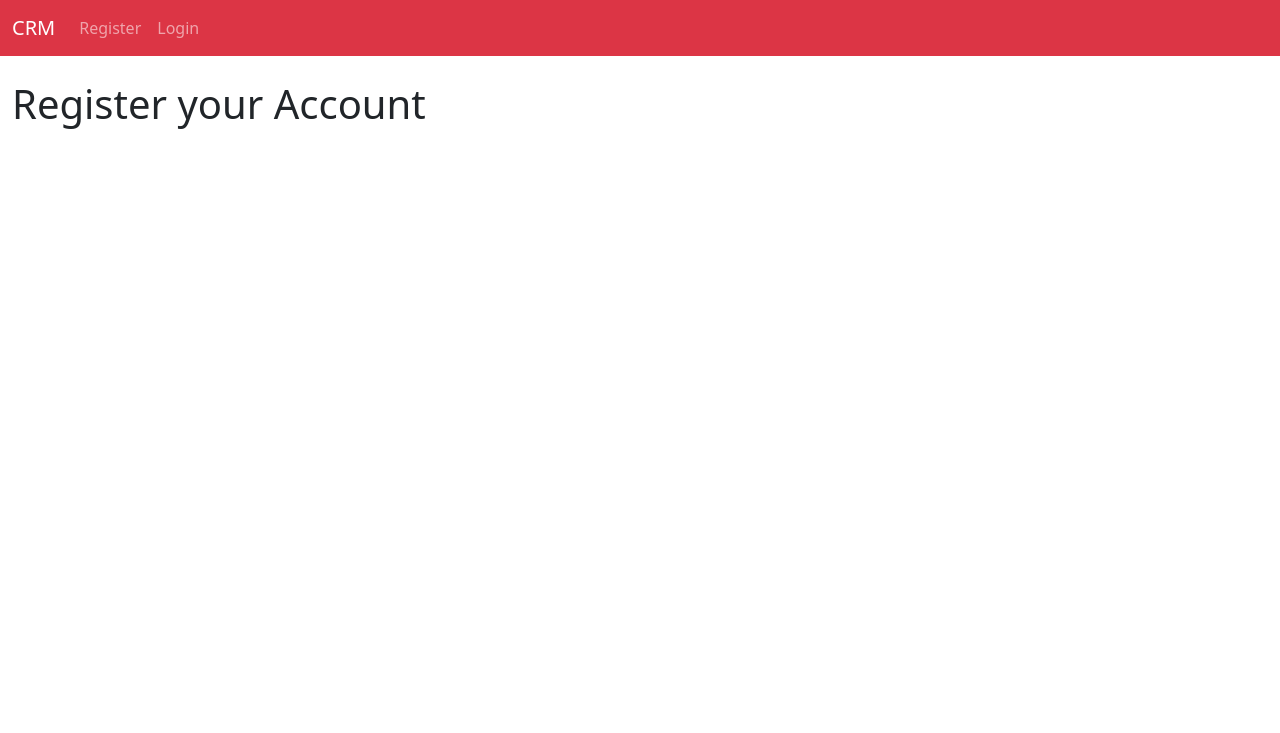
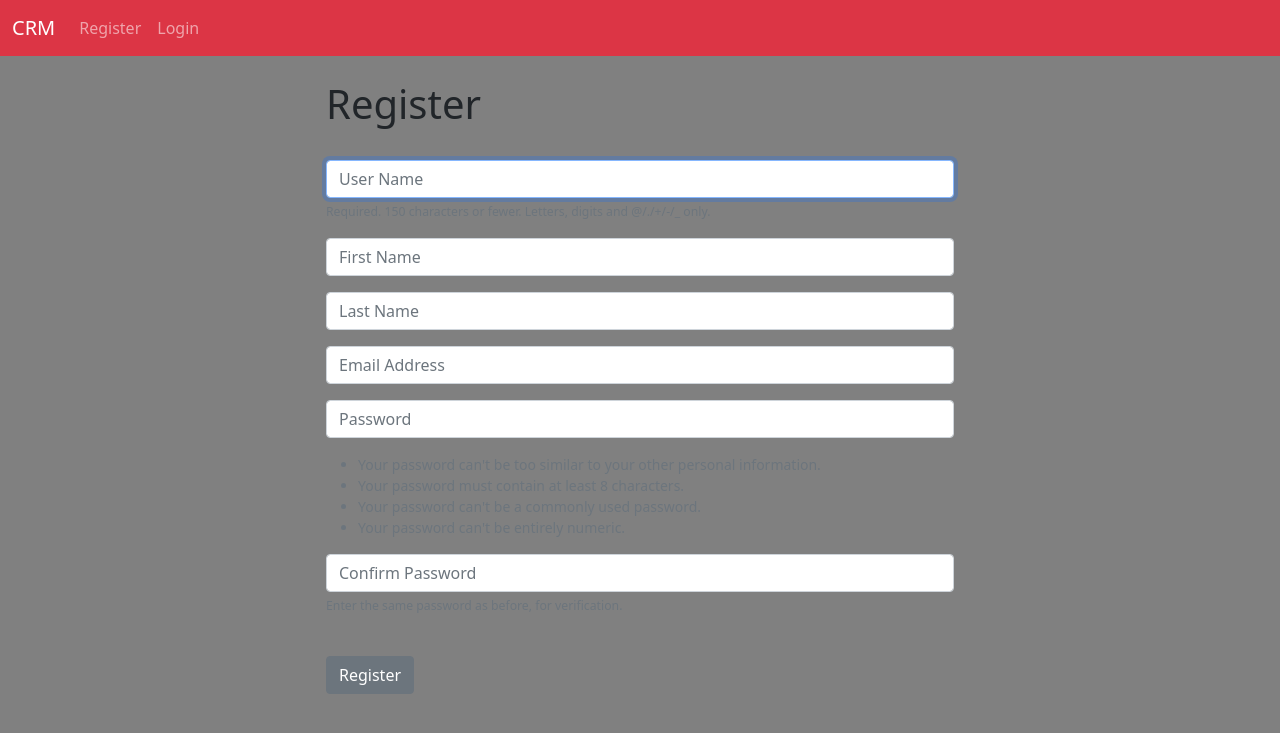
Before and after one commit to DeaaTH65/DCRM, a Django app: page /register/ in a window 1280 px wide. Shown: the top 733 px of the page. Run offline with Django 4.2, Linux system fonts and the light colour scheme.

Commit message:
User Registartion finished

```diff
--- a/dcrm/website/forms.py
+++ b/dcrm/website/forms.py
@@ -2,30 +2,32 @@ from django.contrib.auth.forms import UserCreationForm
 from django.contrib.auth.models import User
 from django import forms
 
+
 class SignUpForm(UserCreationForm):
-    email = forms.EmailField(label='', widget=forms.TextInput(attrs={'class':'form-control', 'placeholder': 'Email Address'}))
-    first_name = forms.CharField(label='', max_length=50, widget=forms.TextInput(attrs={'class':'form-control', 'placeholder': 'First Name'}))
-    last_name = forms.CharField(label='', max_length=50, widget=forms.TextInput(attrs={'class':'form-control', 'placeholder': 'Last Name'}))
-
-    class Meta:
-        model = User
-        fields = ('username', 'first_name', 'last_name', 'email', 'password1', 'password2')
+	email = forms.EmailField(label="", widget=forms.TextInput(attrs={'class':'form-control', 'placeholder':'Email Address'}))
+	first_name = forms.CharField(label="", max_length=100, widget=forms.TextInput(attrs={'class':'form-control', 'placeholder':'First Name'}))
+	last_name = forms.CharField(label="", max_length=100, widget=forms.TextInput(attrs={'class':'form-control', 'placeholder':'Last Name'}))
 
 
-    def __init__(self, *args, **kwargs):
-        super(SignUpForm, self).__init__(*args, **kwargs)
+	class Meta:
+		model = User
+		fields = ('username', 'first_name', 'last_name', 'email', 'password1', 'password2')
 
-        self.fields['username'].widget.attrs['class'] = 'form-control'
-        self.fields['username'].widget.attrs['placeholder'] = 'User Name'
-        self.fields['username'].label = ''
-        self.fields['username'].help_text = '<span class="form-text text-muted"><small>Required. 150 characters or fewer. Letters, digits and @/./+/-/_ only.</small></span>'
 
-        self.fields['password1'].widget.attrs['class'] = 'form-control'
-        self.fields['password1'].widget.attrs['placeholder'] = 'Password'
-        self.fields['password1'].label = ''
-        self.fields['password1'].help_text = '<ul class="form-text text-muted small"><li>Your password can\'t be too similar to your other personal information.</li><li>Your password must contain at least 8 characters.</li><li>Your password can\'t be a commonly used password.</li><li>Your password can\'t be entirely numeric.</li></ul>'
+	def __init__(self, *args, **kwargs):
+		super(SignUpForm, self).__init__(*args, **kwargs)
 
-        self.fields['password2'].widget.attrs['class'] = 'form-control'
-        self.fields['password2'].widget.attrs['placeholder'] = 'Confirm Password'
-        self.fields['password2'].label = ''
-        self.fields['password2'].help_text = '<span class="form-text text-muted"><small>Enter the same password as before, for verification.</small></span>'
+		self.fields['username'].widget.attrs['class'] = 'form-control'
+		self.fields['username'].widget.attrs['placeholder'] = 'User Name'
+		self.fields['username'].label = ''
+		self.fields['username'].help_text = '<span class="form-text text-muted"><small>Required. 150 characters or fewer. Letters, digits and @/./+/-/_ only.</small></span>'
+
+		self.fields['password1'].widget.attrs['class'] = 'form-control'
+		self.fields['password1'].widget.attrs['placeholder'] = 'Password'
+		self.fields['password1'].label = ''
+		self.fields['password1'].help_text = '<ul class="form-text text-muted small"><li>Your password can\'t be too similar to your other personal information.</li><li>Your password must contain at least 8 characters.</li><li>Your password can\'t be a commonly used password.</li><li>Your password can\'t be entirely numeric.</li></ul>'
+
+		self.fields['password2'].widget.attrs['class'] = 'form-control'
+		self.fields['password2'].widget.attrs['placeholder'] = 'Confirm Password'
+		self.fields['password2'].label = ''
+		self.fields['password2'].help_text = '<span class="form-text text-muted"><small>Enter the same password as before, for verification.</small></span>'
--- a/dcrm/website/templates/base.html
+++ b/dcrm/website/templates/base.html
@@ -9,6 +9,12 @@
     <link href="https://cdn.jsdelivr.net/npm/bootstrap@5.0.2/dist/css/bootstrap.min.css" rel="stylesheet" integrity="sha384-EVSTQN3/azprG1Anm3QDgpJLIm9Nao0Yz1ztcQTwFspd3yD65VohhpuuCOmLASjC" crossorigin="anonymous">
 
     <title>CRM</title>
+
+    <style>
+      body {
+          background-color: grey;
+      }
+  </style>
   </head>
 
   <body>
--- a/dcrm/website/templates/home.html
+++ b/dcrm/website/templates/home.html
@@ -4,7 +4,7 @@
 
     {% if user.is_authenticated %}
 
-        <h1> Hello User! </h1>
+        <h1> Hello {{ user }} ! </h1>
 
     {% else %}
 
@@ -26,7 +26,7 @@
 
                 </div>
 
-                <button type="submit" class="btn btn-secondary">Submit</button>
+                <button type="submit" class="btn btn-secondary">Login</button>
                 <hr/>
               </form>
 
--- a/dcrm/website/templates/register.html
+++ b/dcrm/website/templates/register.html
@@ -1,9 +1,33 @@
 {% extends 'base.html' %}
+{% block content %}
 
 
-{% block content %}
+<div class="col-md-6 offset-md-3">
+<h1>Register</h1>
+<br/>
 
-    <h1> Register your Account  </h1>
+<form method="POST" action="">
+	{% csrf_token %}
+	{% if form.errors %}
+			<div class="alert alert-warning alert-dismissible fade show" role="alert">
+			  Your Form Has Errors
+			  {% for field in form %}
+			  	{% if field.errors %}
+			  		{{ field.errors }}
+			  	{% endif %}
+			  {% endfor %}
+			  <button type="button" class="btn-close" data-bs-dismiss="alert" aria-label="Close"></button>
+			</div>
+		{% endif %}
+
+	{{ form.as_p }}
+
+	<br/>
+	  <button type="submit" class="btn btn-secondary">Register</button>
+	</form>
 
 
-{% endblock content %}
+
+</div>
+
+{% endblock %}
--- a/dcrm/website/views.py
+++ b/dcrm/website/views.py
@@ -1,31 +1,48 @@
 from django.shortcuts import render, redirect
 from django.contrib.auth import authenticate, login, logout
 from django.contrib import messages
+from .forms import SignUpForm
 
-# Create your views here.
+
 def home(request):
-    # check to see login
-    if request.method == 'POST':
-        username = request.POST['username']
-        password = request.POST['password']
-        # authenticate
-        user = authenticate(request, username=username, password=password)
-        if user is not None:
-            login(request, user)
-            messages.success(request, "You have been logged in")
-            return redirect('home')
-        else:
-            messages.success(request, "There was an error logging in..... Please try again..")
-            return redirect('home')
+	# Check to see if logging in
+	if request.method == 'POST':
+		username = request.POST['username']
+		password = request.POST['password']
+		# Authenticate
+		user = authenticate(request, username=username, password=password)
+		if user is not None:
+			login(request, user)
+			messages.success(request, "You Have Been Logged In!")
+			return redirect('home')
+		else:
+			messages.success(request, "There Was An Error Logging In, Please Try Again...")
+			return redirect('home')
+	else:
+		return render(request, 'home.html', {})
 
-    return render(request, 'home.html', {})
 
 
 def logout_user(request):
-    logout(request)
-    messages.success(request, "You have been logged out...")
-    return redirect('home')
+	logout(request)
+	messages.success(request, "You Have Been Logged Out...")
+	return redirect('home')
 
 
 def register_user(request):
-    return render(request, 'register.html')
+	if request.method == 'POST':
+		form = SignUpForm(request.POST)
+		if form.is_valid():
+			form.save()
+			# Authenticate and login
+			username = form.cleaned_data['username']
+			password = form.cleaned_data['password1']
+			user = authenticate(username=username, password=password)
+			login(request, user)
+			messages.success(request, "You Have Successfully Registered! Welcome!")
+			return redirect('home')
+	else:
+		form = SignUpForm()
+		return render(request, 'register.html', {'form':form})
+
+	return render(request, 'register.html', {'form':form})
```
